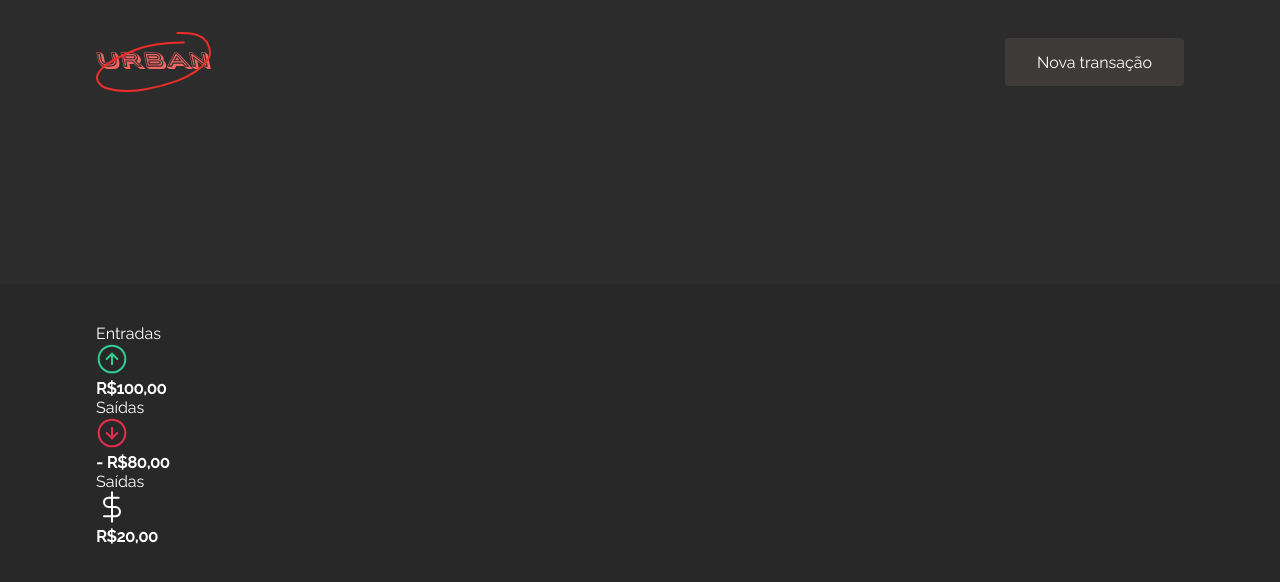
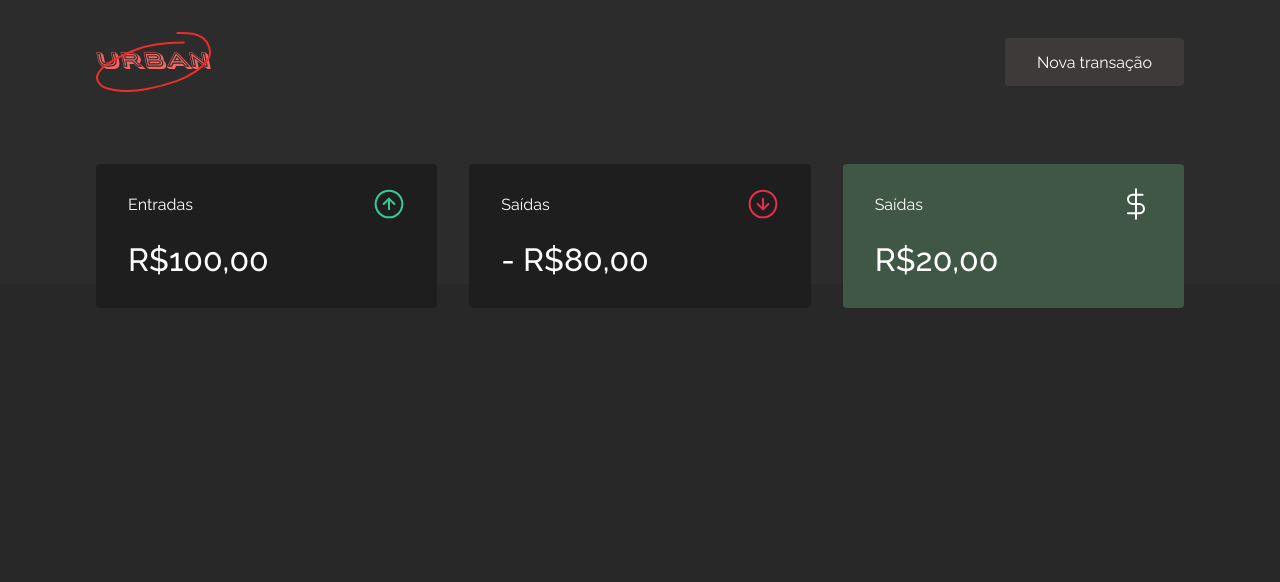
Before and after one commit to nataliaaraujo0/dt-urban, a React (Create React App) app in the folder dturban/: page / in a window 1280 px wide. Shown: the top 582 px of the page. Built offline with nearby package versions, Linux system fonts and the light colour scheme.

Commit message:
chore: esturtura css do component Summary finalizada

```diff
--- a/dturban/src/components/Summary/index.tsx
+++ b/dturban/src/components/Summary/index.tsx
@@ -23,7 +23,7 @@ export function Summary() {
                 <strong> - R$80,00</strong>
             </div>
 
-            <div>
+            <div className="highLight-background">
                 <header>
                     <p>Saídas</p>
                     <img src={TotalImg} alt="Total" />
--- a/dturban/src/components/Summary/style.ts
+++ b/dturban/src/components/Summary/style.ts
@@ -2,4 +2,32 @@ import styled from "styled-components";
 
 export const Container = styled.div`
   color: var(--text-title);
+  display: grid;
+  grid-template-columns: repeat(3, 1fr);
+  gap: 2rem;
+  margin-top: -10rem;
+
+  div {
+    background: var(--shape);
+    padding: 1.5rem 2rem;
+    border-radius: 0.25rem;
+
+    header {
+      display: flex;
+      align-items: center;
+      justify-content: space-between;
+    }
+
+    strong {
+      display: block;
+      margin-top: 1rem;
+      font-size: 2rem;
+      font-weight: 500;
+      line-height: 3rem;
+    }
+
+    &.highLight-background {
+      background: var(--green);
+    }
+  }
 `;
--- a/dturban/src/styles/global.ts
+++ b/dturban/src/styles/global.ts
@@ -3,7 +3,8 @@ import { createGlobalStyle } from "styled-components";
 export const GlobalStyle = createGlobalStyle`
 :root {
     --background: #282828;
-    --shape:#C4C4C4;
+    --shape:#1E1E1E;
+
 
     --text-body:#969CB2;
     --text-title:#FFFFFF;
@@ -11,6 +12,7 @@ export const GlobalStyle = createGlobalStyle`
     --red:#E52E4D;
     --dark-700:#2C2C2C;
     --dark-500:#3F3A3A;
+    --green:#3F5744;
 }
 
 *{
```
